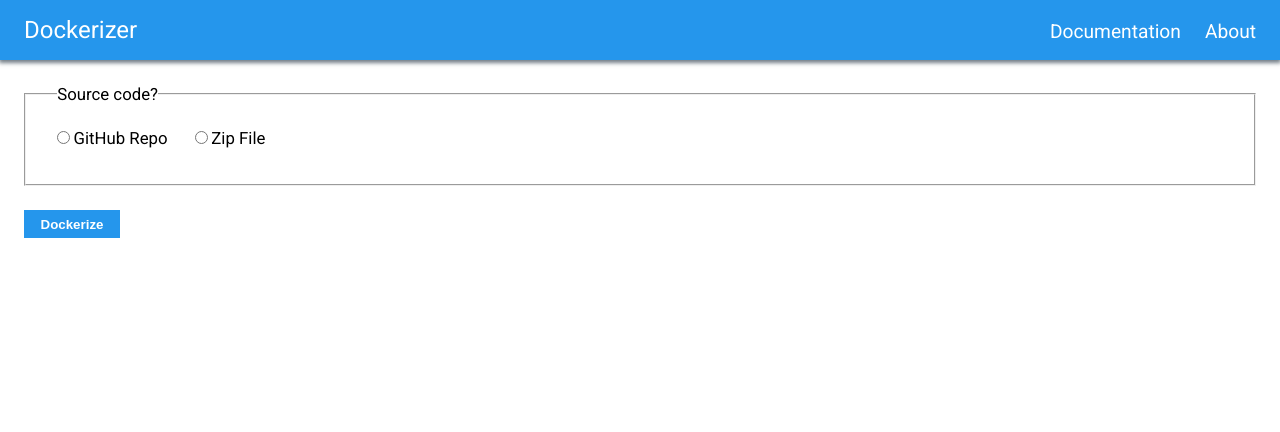
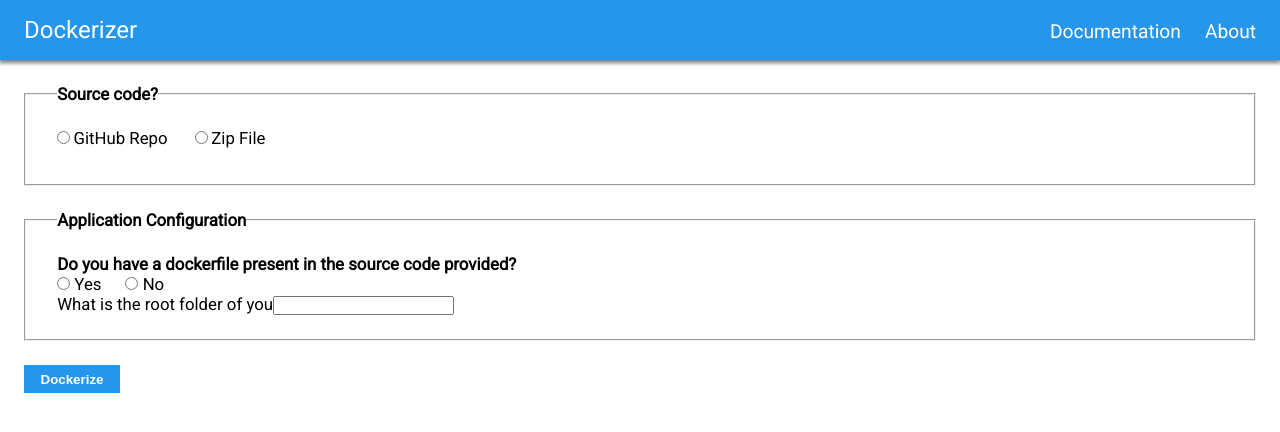
Before and after one commit to shady-cj/Dockerizer, a React (Vite) app in the folder frontend/dockerizer/: page / in a window 1280 px wide. Shown: the top 432 px of the page. Built offline with nearby package versions, Linux system fonts and the light colour scheme.

Commit message:
starting config

```diff
--- a/frontend/dockerizer/src/components/Main/index.css
+++ b/frontend/dockerizer/src/components/Main/index.css
@@ -5,6 +5,7 @@ main {
 
 .source-code-type {
     padding: 1rem 1.3rem;
+    margin-bottom: 0.5rem;
 }
 
 .source-code-type input[type=radio]:last-of-type {
@@ -29,6 +30,16 @@ button {
     margin: 0.5rem 0;
 }
 
+.application-info {
+    margin-top: 1rem;
+    padding: 1rem 1.3rem;
+}
+
+.application-info legend,
+.source-code-type legend {
+    font-weight: 600;
+}
+
 .repo_text {
     padding: 0.5em;
     font-size: 0.7em;
@@ -36,3 +47,13 @@ button {
     width: 220px;
     font-family: var(--base-font);
 }
+
+.dockerfile-present label {
+    font-weight: 500;
+    display: inline-block;
+    margin: 0 0.5rem 0 0;
+}
+
+.dockerfile-present input[type=radio]:last-of-type {
+    margin-left: 0.5rem;
+}
--- a/frontend/dockerizer/src/components/Main/index.jsx
+++ b/frontend/dockerizer/src/components/Main/index.jsx
@@ -5,6 +5,8 @@ const defaultOptions = {
     sourceCodeType: "",
     zipFile: null,
     gitRepoLink: "",
+    dockerfilePresent: "",
+    rootFolder: ""
 }
 
 function Main() {
@@ -30,11 +32,21 @@ function Main() {
     const handleSubmit = async (e) => {
         console.log(options);
         if (options.sourceCodeType == "zip" && options.zipFile == null)
+        {
             alert('Error: No zip file selected')
+            return;
+
+            }
         else if (options.sourceCodeType == "repo" && options.gitRepoLink == "")
+        {
             alert('Error: No repo link added')
+            return;
+            }
         else if (options.sourceCodeType == "")
+        {
             alert("Choose a zip file or put a repo link of the source code to dockerize")
+            return;
+            }
         const data = new FormData();
         for (let optionKey in options) {
             data.append(optionKey, options[optionKey])
@@ -70,7 +82,7 @@ function Main() {
                       sourceCodeInput && (
                           sourceCodeInput == "zip" ? (
 
-                                  <input type="file" name="zipFile" accept=".zip,.rar,.7z,.gz" onChange={handleFileChange} />
+                                  <input type="file" name="zipFile" accept=".zip,.gz" onChange={handleFileChange} />
 
                             ) : (
                                 <input type="text" className='repo_text' name="gitRepoLink" onChange={handleChange}/>
@@ -78,6 +90,20 @@ function Main() {
                       )
                       }
                       </div>
+              </fieldset>
+              <fieldset className='application-info'>
+                  <legend>
+                      Application Configuration
+                  </legend>
+                  <section className='dockerfile-present'>
+                      <h4>Do you have a dockerfile present in the source code provided?</h4>
+                      <input type="radio" name="dockerfilePresent" id='dockerfile-yes' value='yes' onChange={handleChange} /> <label htmlFor='dockerfile-yes'>Yes</label>
+                      <input type="radio" name="dockerfilePresent" id='dockerfile-no' value='no' onChange={handleChange}/> <label htmlFor="dockerfile-no"> No </label>
+                  </section>
+                  <section className='root-folder'>
+                      <label>What is the root folder of you</label>
+                      <input type="text" />
+                  </section>
               </fieldset>
 
               <button style={{fontWeight: "bold"}} onClick={handleSubmit}>Dockerize</button>
```
